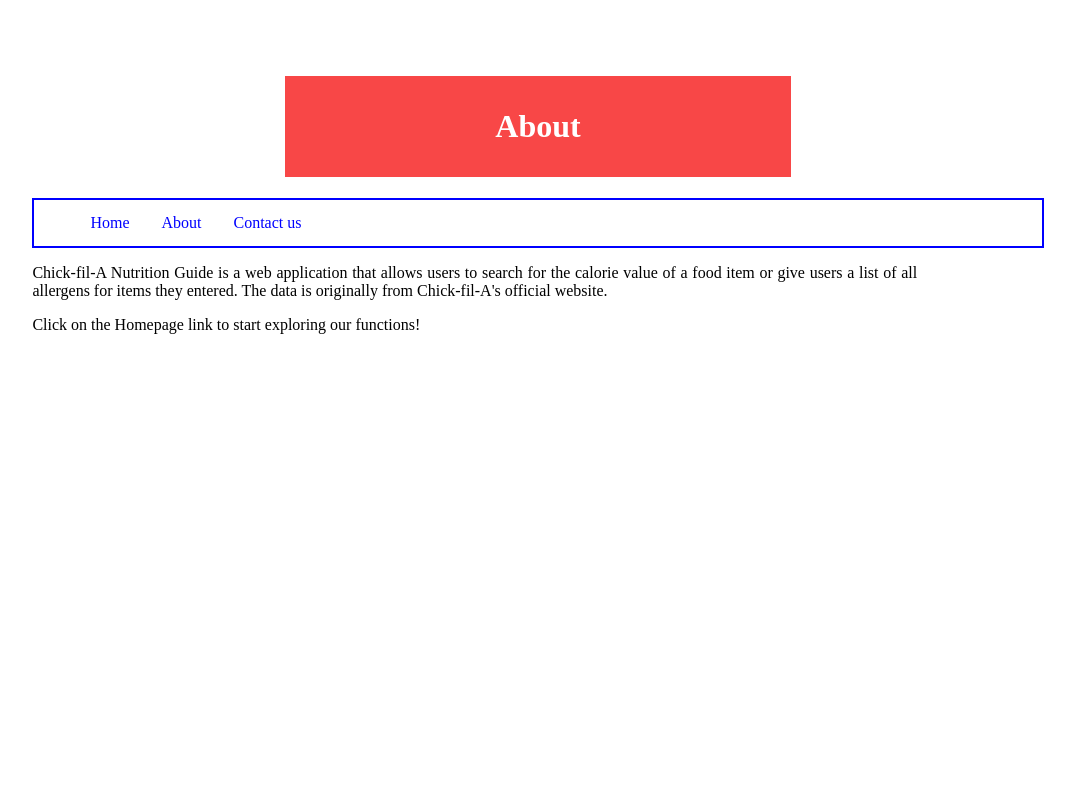
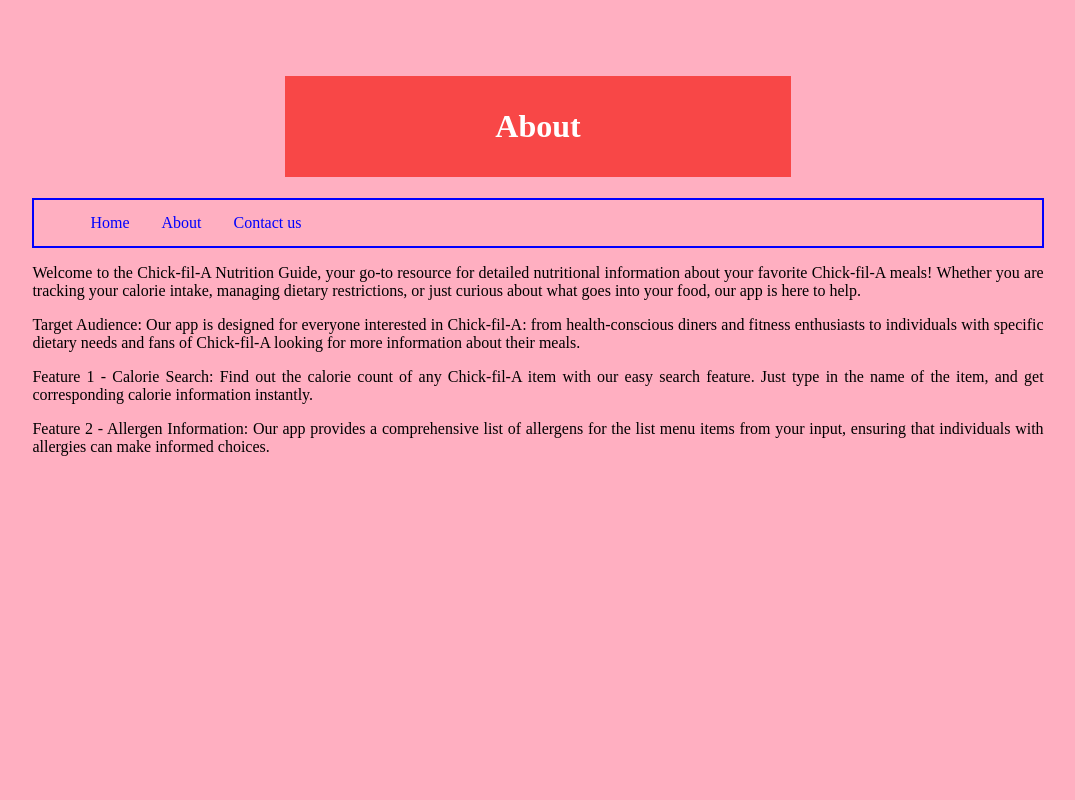
Before and after one commit to CS257-F23/team-project-g, a Flask app: page /about in a window 1280 px wide. Shown: the whole page, without its empty margins (102-1177 px from the left). Run offline with Flask 3, Linux system fonts and the light colour scheme.

Commit message:
style changes

```diff
--- a/static/datastyle.css
+++ b/static/datastyle.css
@@ -17,28 +17,29 @@
 select{
     width: 14%;
     height: var(--search_height);
-    color : rgb(103, 103, 103);
+    color : rgb(3,3,3);
     background-color: rgb(220, 219, 219);
     border-radius: 10px; /* source : https://www.w3schools.com/cssref/css3_pr_border-radius.php*/
     font-size: 90%;
+    text-align: center;
 }
 
 #text_box{
     height : var(--search_height);
-    width : 40%;
+    width : 54%;
     font-size: 80%;
 }
 
 #search_button {
     width: 12%;
     height: var(--search_height);
-    background-color: rgb(253, 136, 136);
-    color: white;
+    background-color: rgb(220, 219, 219);
+    color: rgb(3, 3, 3);
     border-radius: 10px; /* source : https://www.w3schools.com/cssref/css3_pr_border-radius.php*/
-    border: none;
+    font-size: 90%;
 }
 #search_button:hover{
-    background-color: rgb(253, 172, 172);
+    background-color: rgb(53, 195, 230);
     text-decoration: underline;
 }
 
@@ -46,7 +47,6 @@
     width: 99%;
     margin-left: 10%;
     margin-right: 10%;
-    margin-top: 5%;
 }
 
 nav ul {
@@ -87,9 +87,14 @@
 
 p {
     margin-top: 1%;
-    width: 70%;
+    width: 80%;
     text-align: justify;
     text-justify: inter-word;  /* source: https://www.w3schools.com/cssref/css3_pr_text-justify.php */
     margin-left: 10%;
     margin-right: 10%;
 }
+
+html {
+    background-color: rgb(255, 175, 193);
+
+}
--- a/templates/about_gd3.html
+++ b/templates/about_gd3.html
@@ -12,7 +12,14 @@
             <li><a href="/contact">Contact us</a></li>
             </ul>
         </nav>
-        <p>Chick-fil-A Nutrition Guide is a web application that allows users to search for the calorie value of a food item or give users a list of all allergens for items they entered. The data is originally from Chick-fil-A's official website.</p>
-        <p>Click on the Homepage link to start exploring our functions!</p>
+        <p>Welcome to the Chick-fil-A Nutrition Guide, your go-to resource for detailed nutritional information
+            about your favorite Chick-fil-A meals! Whether you are tracking your calorie intake, managing dietary restrictions,
+            or just curious about what goes into your food, our app is here to help.</p>
+        <p>Target Audience: Our app is designed for everyone interested in Chick-fil-A: from health-conscious diners and fitness enthusiasts to individuals
+            with specific dietary needs and fans of Chick-fil-A looking for more information about their meals.</p>
+        <p>Feature 1 - Calorie Search: Find out the calorie count of any Chick-fil-A item with our easy search feature.
+            Just type in the name of the item, and get corresponding calorie information instantly.</p>
+        <p>Feature 2 - Allergen Information: Our app provides a comprehensive list of allergens for the list menu items from your input,
+            ensuring that individuals with allergies can make informed choices.</p>
     </body>
 </html>
```
Also changed, not shown: templates/contact_gd3.html (+6 -2 lines), templates/homepage_gd3.html (+12 -9 lines).
